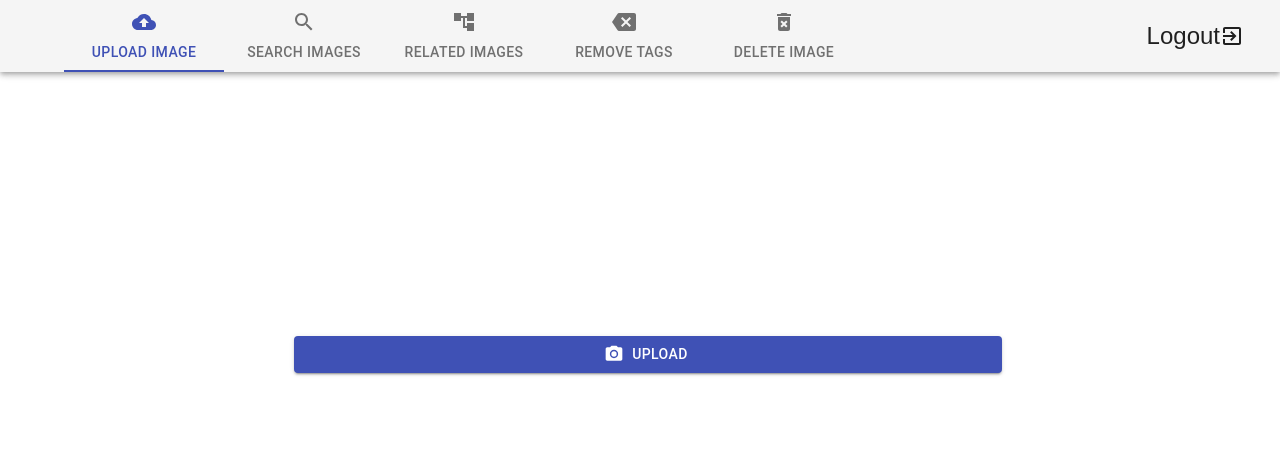
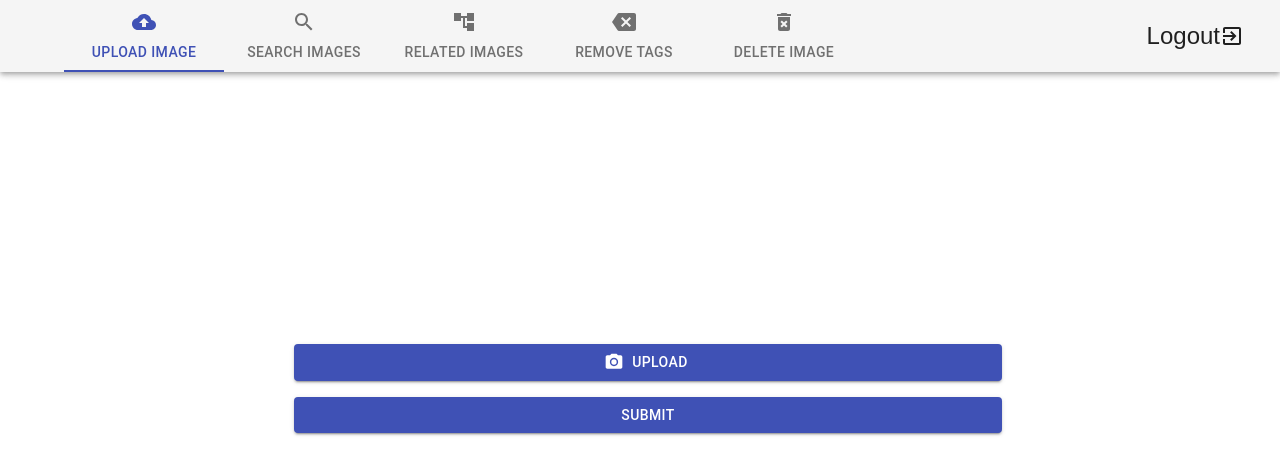
Before and after one commit to KjMonSec/tagtag, a React (Create React App) app: page / in a window 1280 px wide. Shown: the top 474 px of the page. Built offline with nearby package versions, Linux system fonts and the light colour scheme.

Commit message:
Improve upload button

```diff
--- a/src/ScrollableTabs.js
+++ b/src/ScrollableTabs.js
@@ -11,7 +11,6 @@ import SearchIcon from '@material-ui/icons/Search';
 import AccountTreeIcon from '@material-ui/icons/AccountTree';
 import BackspaceIcon from '@material-ui/icons/Backspace';
 import DeleteForeverIcon from '@material-ui/icons/DeleteForever';
-import UploadButtons from './Uploadbutton.js'
 import MultipleValueTextInput from 'react-multivalue-text-input';
 import TextField from '@material-ui/core/TextField'
 import { Button } from '@material-ui/core';
@@ -19,7 +18,7 @@ import DeleteIcon from '@material-ui/icons/Delete';
 import ExitToAppIcon from '@material-ui/icons/ExitToApp';
 import IconButton from '@material-ui/core/IconButton';
 import Toolbar from '@material-ui/core/Toolbar';
-import { Autocomplete } from '@material-ui/lab';
+import PhotoCamera from '@material-ui/icons/PhotoCamera';
 
 function TabPanel(props) {
     const { children, value, index, ...other } = props;
@@ -79,9 +78,9 @@ const useStyles = makeStyles((theme) => ({
     title: {
         //flexGrow: 1,
         float: 'right',
-        margin:'auto',
-        marginRight:0,
-      },
+        margin: 'auto',
+        marginRight: 0,
+    },
 }));
 
 export default function ScrollableTabsButtonForce() {
@@ -118,7 +117,20 @@ export default function ScrollableTabsButtonForce() {
             </AppBar>
             <div className={classes.panel}>
                 <TabPanel value={value} index={0}>
-                    <UploadButtons />
+                    <form className={classes.form}>
+                        <input type='file' id='imageUpload' style={{ display: 'None' }} />
+                        <Button
+                            onClick={()=>{
+                                document.getElementById('imageUpload').click()
+                            }}
+                            variant="contained"
+                            fullWidth color="primary"
+                            component="span"
+                            startIcon={<PhotoCamera />}>
+                            Upload
+                        </Button>
+                        <Button variant='contained' fullWidth color='primary'>SUBMIT</Button>
+                    </form>
                 </TabPanel>
                 <TabPanel value={value} index={1}>
                     <form className={classes.form}>
@@ -133,14 +145,24 @@ export default function ScrollableTabsButtonForce() {
                             />
                         </div>
                         <input id='search-tags' type='hidden' />
-
                         <Button variant='contained' fullWidth color='primary'>SUBMIT</Button>
                     </form>
                 </TabPanel>
                 <TabPanel value={value} index={2}>
-                    <UploadButtons />
-
-
+                    <form className={classes.form}>
+                    <input type='file' id='imageUpload' style={{ display: 'None' }} />
+                        <Button
+                            onClick={()=>{
+                                document.getElementById('imageUpload').click()
+                            }}
+                            variant="contained"
+                            fullWidth color="primary"
+                            component="span"
+                            startIcon={<PhotoCamera />}>
+                            Upload
+                        </Button>
+                        <Button variant='contained' fullWidth color='primary'>SUBMIT</Button>
+                    </form>
                 </TabPanel>
                 <TabPanel value={value} index={3}>
                     <form className={classes.form}>
--- a/src/Uploadbutton.js
+++ /dev/null
@@ -1,36 +0,0 @@
-import React from 'react';
-import { makeStyles } from '@material-ui/core/styles';
-import Button from '@material-ui/core/Button';
-import PhotoCamera from '@material-ui/icons/PhotoCamera';
-
-const useStyles = makeStyles((theme) => ({
-  root: {
-    '& > *': {
-      margin: theme.spacing(1),
-    },
-  },
-  input: {
-    display: 'none',
-  },
-}));
-
-export default function UploadButton() {
-  const classes = useStyles();
-
-  return (
-    <div className={classes.root}>
-      <input
-        accept="image/*"
-        className={classes.input}
-        id="contained-button-file"
-        multiple
-        type="file"
-      />
-      <label htmlFor="contained-button-file">
-        <Button variant="contained" fullWidth color="primary" component="span" startIcon = {<PhotoCamera />}>
-          Upload
-        </Button>
-      </label>
-    </div>
-  );
-}
```
